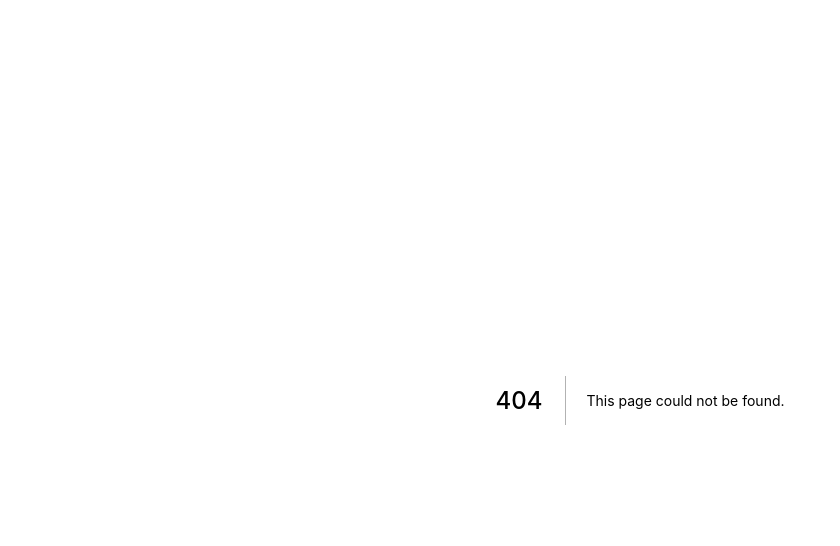
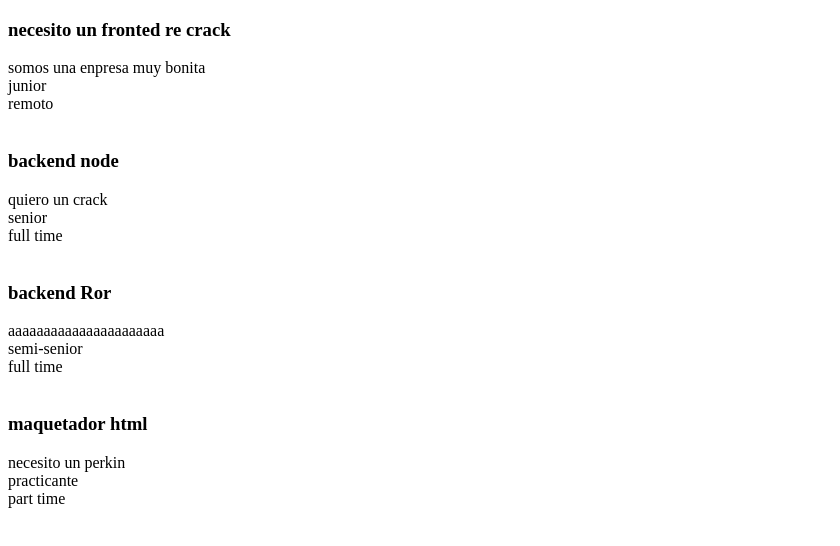
Before and after one commit to matolink/matocamp, a Next.js app: page / in a window 1280 px wide. Before the commit this address had no page. Shown: the top 546 px of the page, without its empty margins (0-840 px from the left). Built offline with nearby package versions, Linux system fonts and the light colour scheme.

Commit message:
aquí tení po rolito ahora te quiero ver

```diff
--- /dev/null
+++ b/src/components/Contenedor.jsx
@@ -0,0 +1,11 @@
+
+const Contenedor = (props) => {
+  return <div>
+    <h3>{props.titulo}</h3>
+    <div>{props.descripcion}</div>
+    <div>{props.cargo}</div>
+    <div>{props.modalidad}</div>
+  </div>;
+};
+
+export default Contenedor;
--- /dev/null
+++ b/src/pages/index.jsx
@@ -0,0 +1,22 @@
+import Contenedor from "../components/Contenedor";
+import example from "../../example.json"
+
+function matolink() {
+  return (
+    <div>
+      {example.map( e =>
+      <div>
+        <Contenedor
+          titulo={e.titulo}
+          descripcion= {e.descripcion}
+          cargo={e.cargo}
+          modalidad={e.modalidad}
+        />
+        <br />
+      </div>
+  )}
+    </div>
+  );
+}
+
+export default matolink;
```
Also changed, not shown: src/pages/matolink.jsx (deleted, +0 -13 lines).
